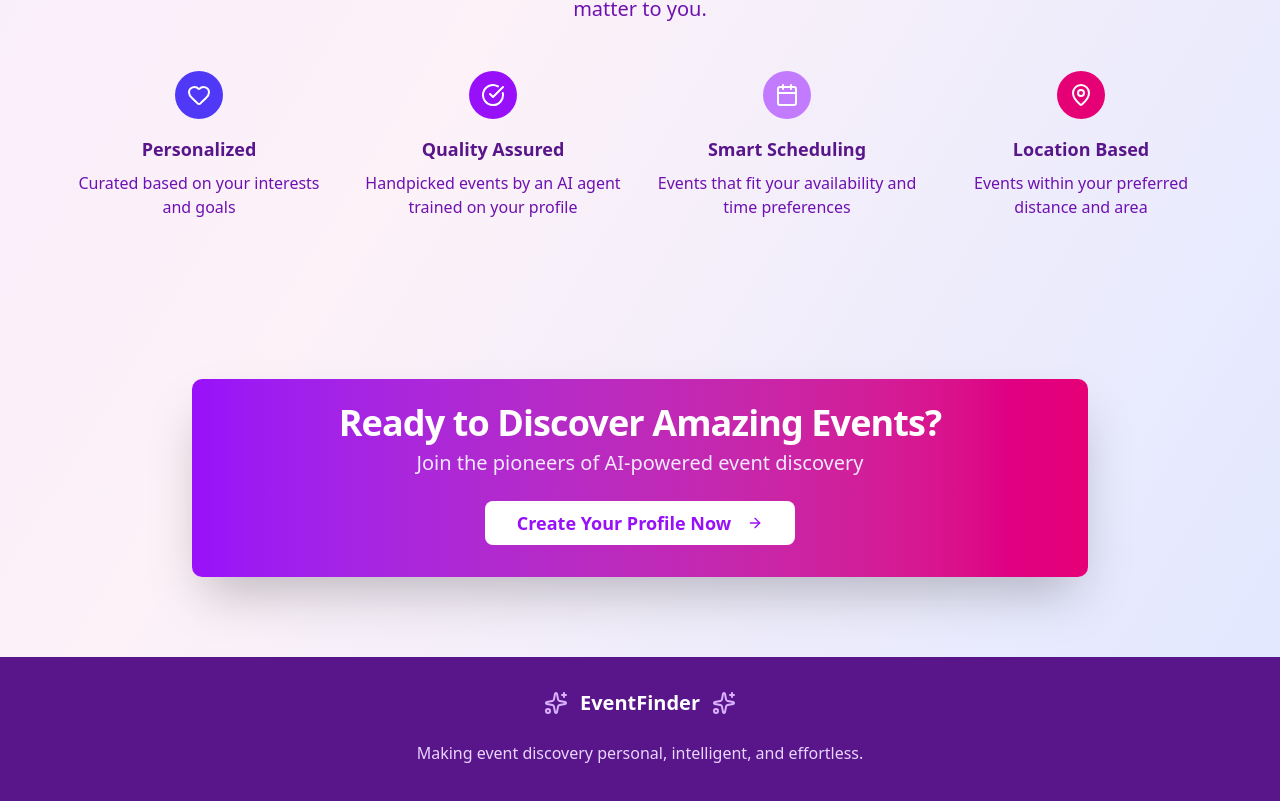
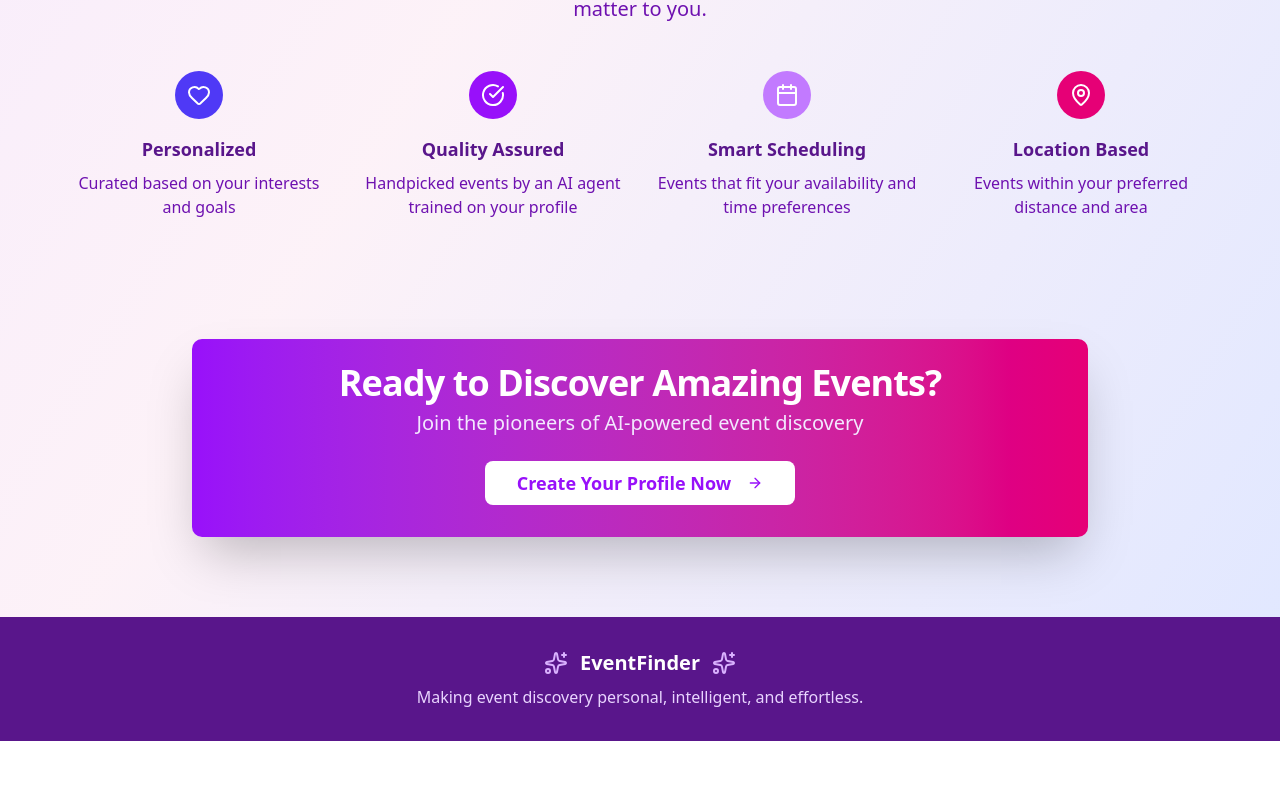
Before and after one commit to nikola96gospodinov/event-finder-ui, a Next.js app: page / in a window 1280 px wide. Shown: the part 1286-2087 px from the top of the page. After the commit the page ends 2027 px from the top, so only its background shows below. Built offline with nearby package versions, Linux system fonts and the light colour scheme.

Commit message:
feat: improved spacing

```diff
--- a/app/page.tsx
+++ b/app/page.tsx
@@ -213,7 +213,7 @@ export default function LandingPage() {
       </section>
 
       {/* CTA Section */}
-      <section className="py-20 px-4">
+      <section className="pb-20 pt-10 px-4">
         <div className="max-w-4xl mx-auto text-center">
           <Card className="shadow-2xl border-0 bg-gradient-to-r from-purple-600 to-pink-600 text-white">
             <CardHeader className="text-center">
@@ -242,12 +242,12 @@ export default function LandingPage() {
       {/* Footer */}
       <footer className="bg-purple-900 text-white py-8 px-4">
         <div className="max-w-6xl mx-auto text-center">
-          <div className="flex items-center justify-center gap-3 mb-6">
+          <div className="flex items-center justify-center gap-3 mb-2">
             <Sparkles className="h-6 w-6 text-purple-300" />
             <span className="text-xl font-bold">EventFinder</span>
             <Sparkles className="h-6 w-6 text-purple-300" />
           </div>
-          <p className="text-purple-200 mb-4">
+          <p className="text-purple-200">
             Making event discovery personal, intelligent, and effortless.
           </p>
         </div>
```
